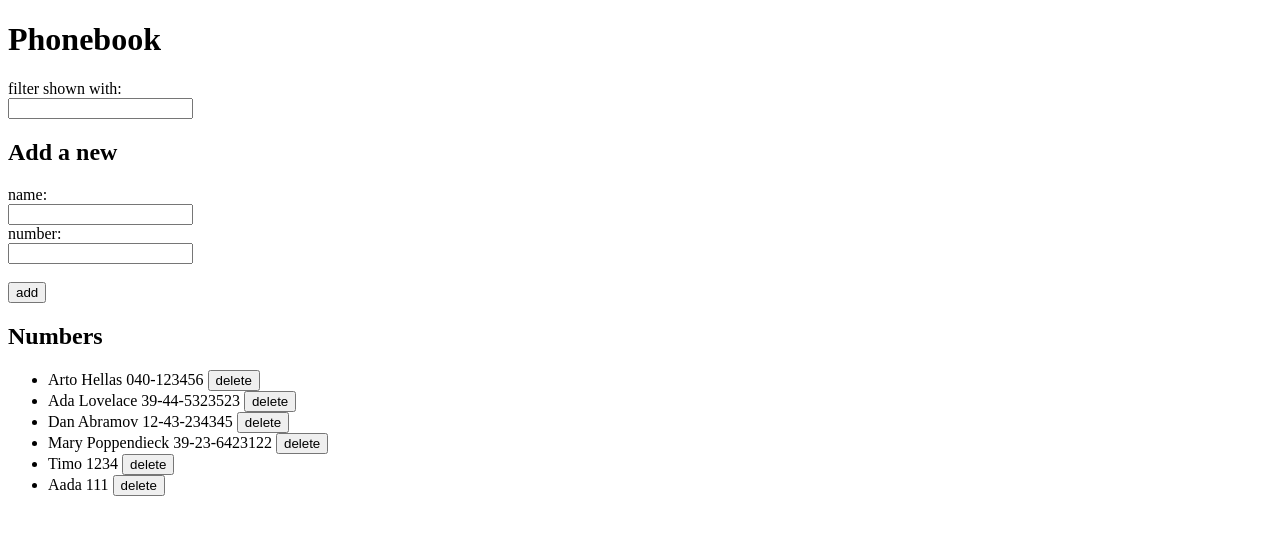
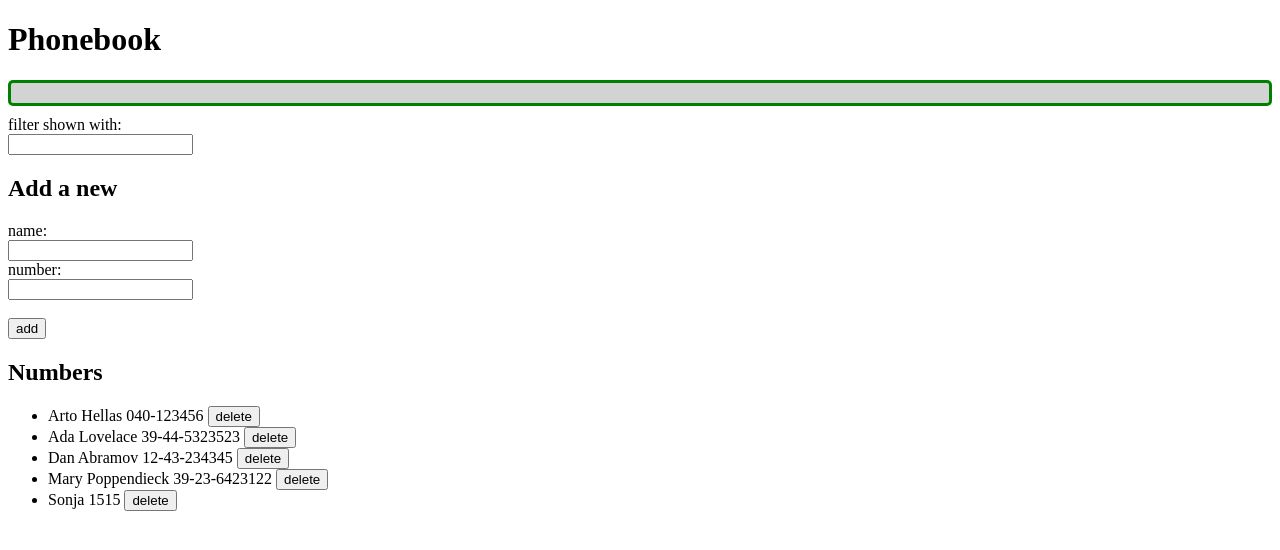
Before and after one commit to Sahe00/FSO_tasks, a React (Vite) app in the folder osa2/puhelinluettelo/: page / in a window 1280 px wide. Shown: the top 550 px of the page. Built offline with nearby package versions, Linux system fonts and the light colour scheme; data requests are answered from the project's data file.

Commit message:
add tasks 2.16-2.17

```diff
--- a/osa2/puhelinluettelo/db.json
+++ b/osa2/puhelinluettelo/db.json
@@ -21,14 +21,9 @@
       "id": "4"
     },
     {
-      "id": "b933",
-      "name": "Timo",
-      "number": "1234"
-    },
-    {
-      "name": "Aada",
-      "number": "111",
-      "id": "6fa1"
+      "name": "Sonja",
+      "number": "1515",
+      "id": "8219"
     }
   ]
 }
--- a/osa2/puhelinluettelo/src/App.jsx
+++ b/osa2/puhelinluettelo/src/App.jsx
@@ -3,6 +3,8 @@ import Persons from './components/Persons'
 import PersonForm from './components/PersonForm'
 import FilterComponent from './components/Filter'
 import personsService from './services/persons'
+import Notification from './components/Notification'
+import './index.css'
 
 // App: Root component managing state and logic
 const App = () => {
@@ -10,7 +12,7 @@ const App = () => {
   const [newName, setNewName] = useState('')
   const [newNumber, setNewNumber] = useState('')
   const [newFilter, setNewFilter] = useState('')
-
+  const [popupMessage, setPopupMessage] = useState('')
   // Fetch initial data from the server
   useEffect(() => {
     personsService
@@ -37,12 +39,19 @@ const App = () => {
       .create(personObject)
       .then((returnedPerson) => {
         console.log("New person added:", returnedPerson); //DEBUG
+        setPopupMessage(`Added '${returnedPerson.name}' to the phonebook successfully.`)
+          setTimeout(() => {
+            setPopupMessage(null)
+          }, 4000)
         setPersons(persons.concat(returnedPerson))
         setNewName('')
         setNewNumber('')
       })
       .catch((error) => {
-        alert("Failed to add the person to the phonebook.")
+        setPopupMessage(`Failed to add '${returnedPerson.name}' to the phonebook`)
+          setTimeout(() => {
+            setPopupMessage(null)
+          }, 4000)
       })
     }
   }
@@ -54,10 +63,17 @@ const App = () => {
       personsService
         .update(persons.find(person => person.name.toLowerCase() === newName.toLowerCase()).id, personObject)
         .then((returnedPerson) => {
+          setPopupMessage(`Updated the phonebook successfully.`)
+          setTimeout(() => {
+            setPopupMessage(null)
+          }, 4000)
           setPersons(persons.map(person => person.id !== returnedPerson.id ? person : returnedPerson))
         })
         .catch((error) => {
-          alert("Failed to update the phonebook.")
+          setPopupMessage(`Failed to update to the phonebook`)
+            setTimeout(() => {
+              setPopupMessage(null)
+            }, 4000)
         })
 
       return true;
@@ -73,10 +89,17 @@ const App = () => {
         .personDelete(id)
         .then((deleteFeedback) => {
           console.log("Person has been deleted:", deleteFeedback); //DEBUG
+          setPopupMessage(`Removed '${name}' from the phonebook successfully.`)
+          setTimeout(() => {
+            setPopupMessage(null)
+          }, 4000)
           setPersons(persons.filter(person => person.id !== id))
         })
         .catch((error) => {
-          alert(`Failed to delete '${name}' from the phonebook.`)
+          setPopupMessage(`Failed to delete '${name}' from the phonebook`)
+            setTimeout(() => {
+              setPopupMessage(null)
+            }, 4000)
         })
     }
   }
@@ -109,6 +132,7 @@ const App = () => {
   return (
     <div>
       <h1>Phonebook</h1>
+      <Notification message={popupMessage}/>
       <FilterComponent newFilter={newFilter} handleFilter={handleFilter}/>
       <h2> Add a new </h2>
       <PersonForm
--- /dev/null
+++ b/osa2/puhelinluettelo/src/components/Notification.jsx
@@ -0,0 +1,12 @@
+const Notification = ({ message }) => {
+    if (message === null) {
+        return null
+    }
+
+    const isError = message.toLowerCase().includes("error") || message.toLowerCase().includes("failed")
+
+    return <div className={isError ? "error" : "success"}>{message}</div>
+
+}
+
+export default Notification
--- /dev/null
+++ b/osa2/puhelinluettelo/src/index.css
@@ -0,0 +1,20 @@
+.error {
+    color: red;
+    background: lightgrey;
+    font-size: 20px;
+    border-style: solid;
+    border-radius: 5px;
+    padding: 10px;
+    margin-bottom: 10px;
+  }
+
+
+.success {
+    color: green;
+    background: lightgrey;
+    font-size: 20px;
+    border-style: solid;
+    border-radius: 5px;
+    padding: 10px;
+    margin-bottom: 10px;
+}
```
